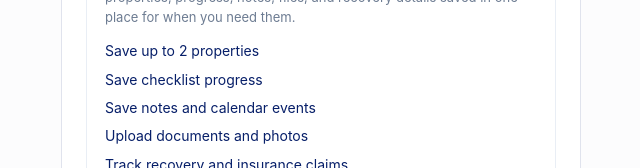
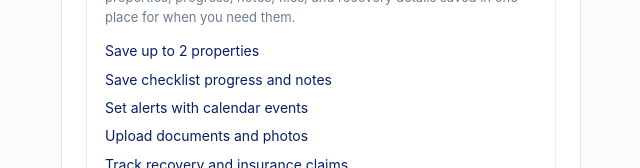
Before and after one commit to ailanaz/fortressforesight-app, a React (Vite) app: page /#/upgrade in a window 1280 px wide. Shown: the part 455-623 px from the top of the page, without its empty margins (319-959 px from the left). Built offline with nearby package versions, Linux system fonts and the light colour scheme; no server answers.

Commit message:
Refine upgrade feature bullets

```diff
--- a/src/pages/Login.jsx
+++ b/src/pages/Login.jsx
@@ -98,8 +98,8 @@ function Login({ initialMode = 'login' }) {
                   </p>
                   <div className="login-upgrade-list">
                     <div className="login-upgrade-item">Save up to 2 properties</div>
-                    <div className="login-upgrade-item">Save checklist progress</div>
-                    <div className="login-upgrade-item">Save notes and calendar events</div>
+                    <div className="login-upgrade-item">Save checklist progress and notes</div>
+                    <div className="login-upgrade-item">Set alerts with calendar events</div>
                     <div className="login-upgrade-item">Upload documents and photos</div>
                     <div className="login-upgrade-item">Track recovery and insurance claims</div>
                   </div>
```
